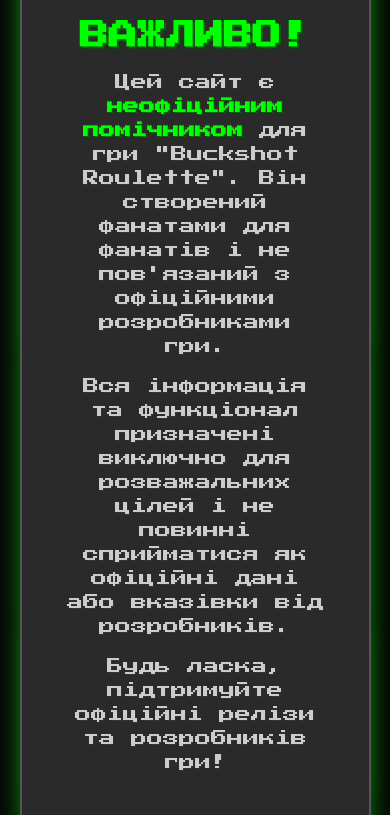
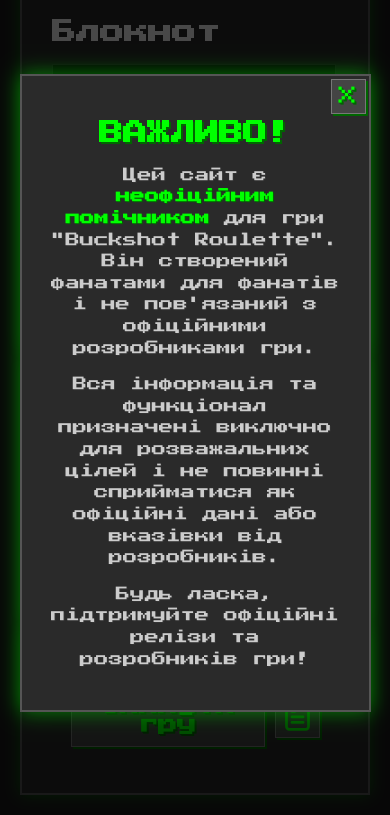
Before and after one commit to sol1xx/brb, a plain HTML site: page index.html in a window 390 px wide. Both pictures are taken after a click on the button 297 px from the left and 1602 px from the top of the page. Shown: the part 887-1702 px from the top of the page. Drawn offline with Linux system fonts and the light colour scheme.

Commit message:
Add files via upload

```diff
--- a/style.css
+++ b/style.css
@@ -319,6 +319,14 @@ h1 {
     position: relative; /* Для позиціонування кнопки закриття */
     text-align: center;
     border-radius: 0; /* Без заокруглень */
+    box-sizing: border-box; /* Важливо для коректного розрахунку розмірів */
+    margin: 20px; /* Додаємо відступи з боків на малих екранах */
+
+    /* ***** НОВІ СТИЛІ ДЛЯ ПРОКРУТКИ ***** */
+    max-height: 90vh; /* Максимальна висота модалки - 90% від висоти viewport */
+    overflow-y: auto; /* Дозволяє прокрутку по вертикалі, якщо вміст перевищує max-height */
+    -webkit-overflow-scrolling: touch; /* Покращує скролінг на iOS */
+    /* ************************************ */
 }
 
 .modal-content h2 {
@@ -356,6 +364,15 @@ h1 {
     cursor: pointer;
     border-radius: 0;
     box-shadow: 2px 2px 0 #006600;
+
+    /* Покращення для мобільних пристроїв */
+    touch-action: manipulation; /* Запобігає подвійним дотикам і затримкам */
+    font-size: 1.8em; /* Збільшуємо розмір хрестика для зручності натискання */
+    width: 40px; /* Збільшуємо площу кнопки */
+    height: 40px;
+    line-height: 38px; /* Коригуємо вирівнювання тексту */
+    top: 5px; /* Змінюємо позицію, щоб вона була ближче до кута */
+    right: 5px;
 }
 
 .close-button:hover {
@@ -381,5 +398,30 @@ h1 {
 
 .info-button:hover svg {
     stroke: #1a1a1a; /* Колір обведення при наведенні (чорний) */
-    fill: #1a1a1a;   /* Колір заповнення при наведенні (чорний) */
+    fill: #1a1a1a;    /* Колір заповнення при наведенні (чорний) */
 }
+
+/* Медіа-запити для кращої адаптивності на дуже малих екранах */
+@media (max-width: 480px) {
+    .modal-content {
+        padding: 25px; /* Зменшуємо padding на дуже малих екранах */
+        margin: 10px; /* Зменшуємо зовнішні відступи */
+    }
+
+    .modal-content h2 {
+        font-size: 1.5em; /* Трохи зменшуємо заголовок */
+    }
+
+    .modal-content p {
+        font-size: 0.9em; /* Трохи зменшуємо текст параграфів */
+    }
+
+    .close-button {
+        width: 35px; /* Ще трохи зменшуємо кнопку закриття */
+        height: 35px;
+        font-size: 1.6em;
+        line-height: 33px;
+        top: 3px;
+        right: 3px;
+    }
+}
```
